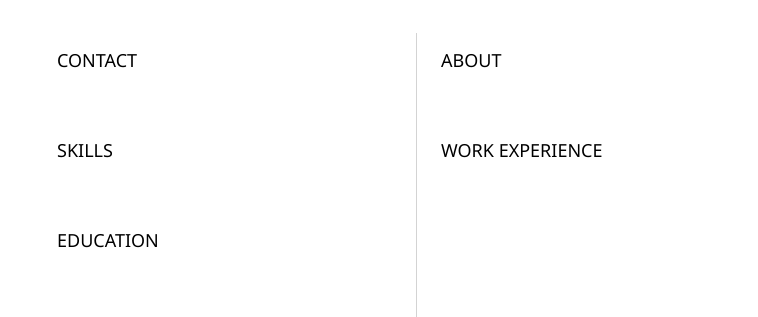
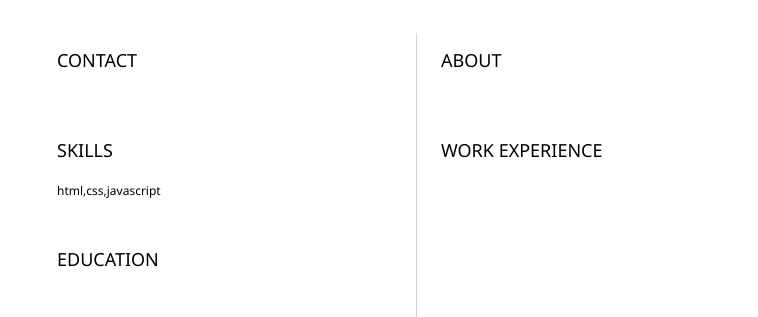
Before and after one commit to shipssale/resume, a plain HTML site: page index.html in a window 1280 px wide. Shown: the part 161-478 px from the top of the page, without its empty margins (127-885 px from the left). Drawn offline with Linux system fonts and the light colour scheme.

Commit message:
new commit

```diff
--- a/index.html
+++ b/index.html
@@ -22,6 +22,7 @@
 				<section>
 					<h2>SKILLS</h2>
 					<!-- your skills -->
+					<p>html,css,javascript</p>
 				</section>
 				<section>
 					<h2>EDUCATION</h2>
```
